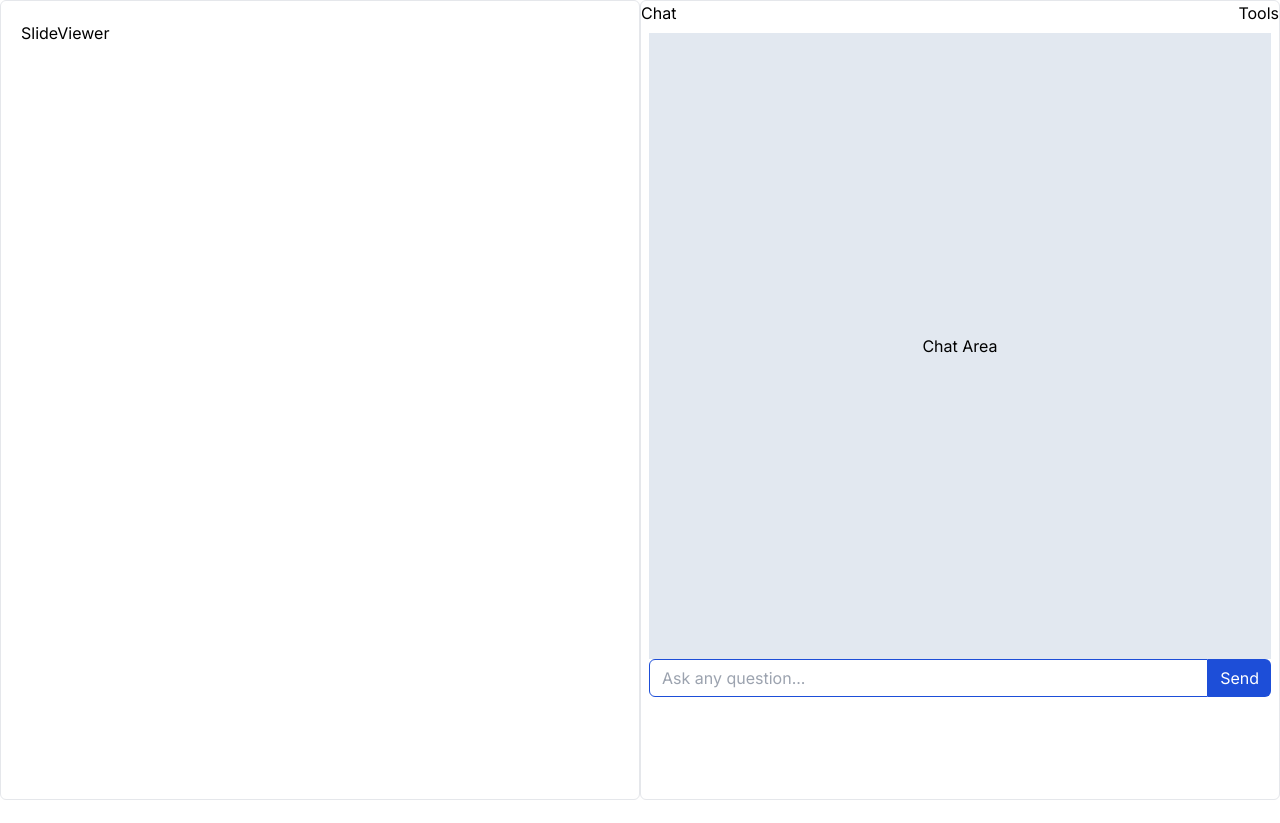
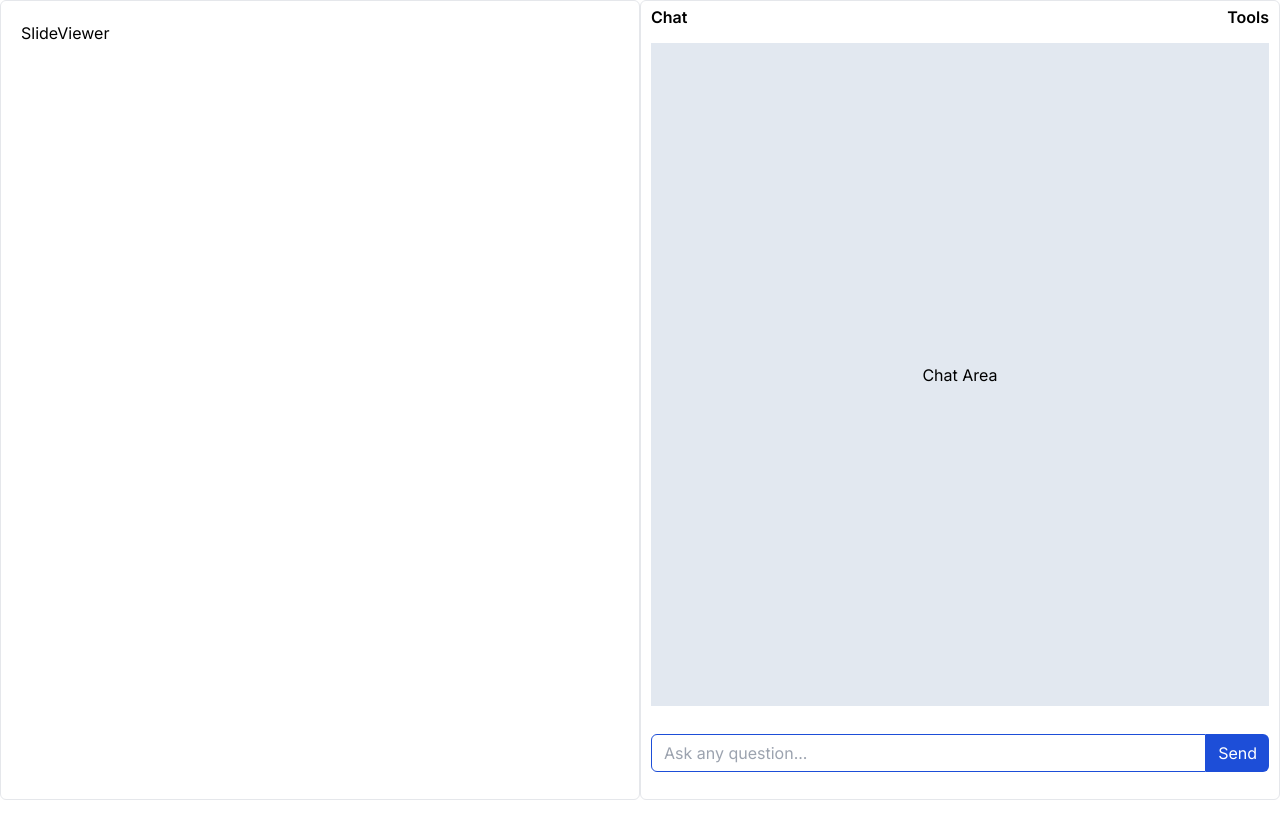
Before and after one commit to ibrahzizo360/intellisenseai, a Next.js app: page /slide in a window 1280 px wide. After the commit the page ends 800 px from the top, so only its background shows below. Built offline with nearby package versions, Linux system fonts and the light colour scheme.

Commit message:
created chat area framework

```diff
--- a/src/app/slide/components/ChatArea.tsx
+++ b/src/app/slide/components/ChatArea.tsx
@@ -2,23 +2,24 @@ import React from 'react'
 
 const ChatArea = () => {
   return (
-    <div className='rounded-md w-1/2 border my-0'>
+    <div className='rounded-md w-1/2 border'>
 
-        <header className='flex justify-between items-center'>
+        <header className='flex justify-between items-center px-2.5 font-semibold py-1'>
             <p>Chat</p>
             <div>Tools</div>
         </header>
 
-        <div className='p-2 flex-1 flex-col justify-between h-full'>
+        <div className='flex-1 flex-col justify-between h-[90%] p-2.5'>
 
-            <div className="flex justify-center items-center bg-slate-200 h-[80%]">
+            <div className="flex justify-center items-center bg-slate-200 h-[95%]">
                 <p className="">Chat Area</p>
             </div>
 
-            <div className='flex'>
+            <div className='flex mt-7'>
                 <input type="text" placeholder='Ask any question...' className='border border-blue-700 px-3 py-1.5 rounded-s-md
                 outline-none w-full' />
-                <button className='bg-blue-700 px-3 py-1.5 rounded-e-md text-white'>Send</button>
+                <button className='bg-blue-700 px-3 py-1.5 rounded-e-md text-white
+                hover:bg-blue-500'>Send</button>
             </div>
         </div>
     </div>
--- a/src/app/slide/page.tsx
+++ b/src/app/slide/page.tsx
@@ -5,7 +5,7 @@ import ChatArea from './components/ChatArea'
 
 const SlidePage = () => {
   return (
-    <main className='h-screen flex'>
+    <main className='h-screen flex '>
       <SlideViewer />
       <ChatArea />
     </main>
```
